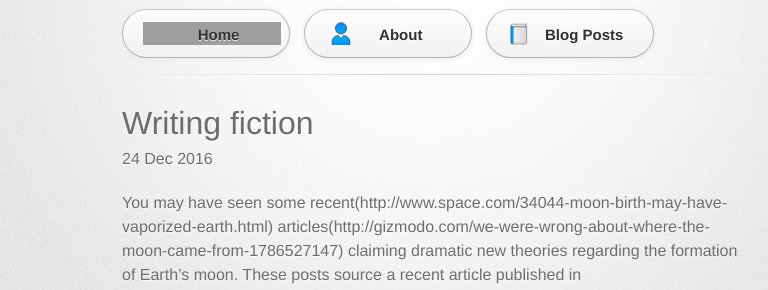
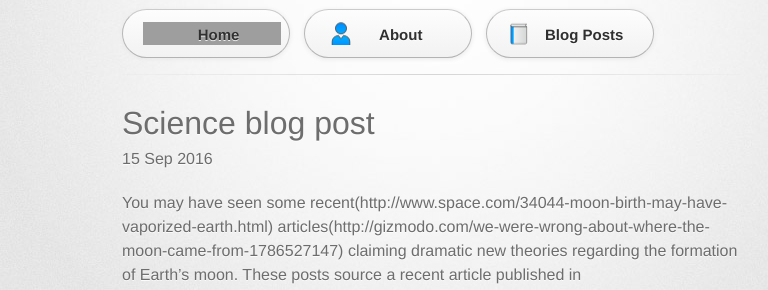
Before and after one commit to 4pstart/robustwryale, a Jekyll site: the page built from _posts/2016-09-15-science-blog-post.md, in a window 1280 px wide, cut to the strip 148-438 px from the top of the page. Shown: the whole strip, without its empty margins (208-976 px from the left). Built offline with Jekyll 4.4.1, drawn with Linux system fonts in a browser that asks for light colours; some web fonts are replaced; grey boxes are pictures that could not be loaded.

Commit message:
Update 2016-09-15-science-blog-post.md

```diff
--- a/_posts/2016-09-15-science-blog-post.md
+++ b/_posts/2016-09-15-science-blog-post.md
@@ -1,7 +1,7 @@
 ---
 layout: post
-title: "Writing fiction"
-date: 2016-12-24
+title: "Science blog post"
+date: 2016-09-15
 ---
 
 You may have seen some recent(http://www.space.com/34044-moon-birth-may-have-vaporized-earth.html) articles(http://gizmodo.com/we-were-wrong-about-where-the-moon-came-from-1786527147) claiming dramatic new theories regarding the formation of Earth’s moon. These posts source a recent article published in Nature(http://www.nature.com/nature/journal/vaop/ncurrent/full/nature19341.html). Now, from the perspective of researchers in the field, this new information certainly is a significant change to their understanding of the intricacies of the formation of the Earth/Moon system. From the perspective of the scientifically-literate layperson, however, it’s really no big deal.
```
